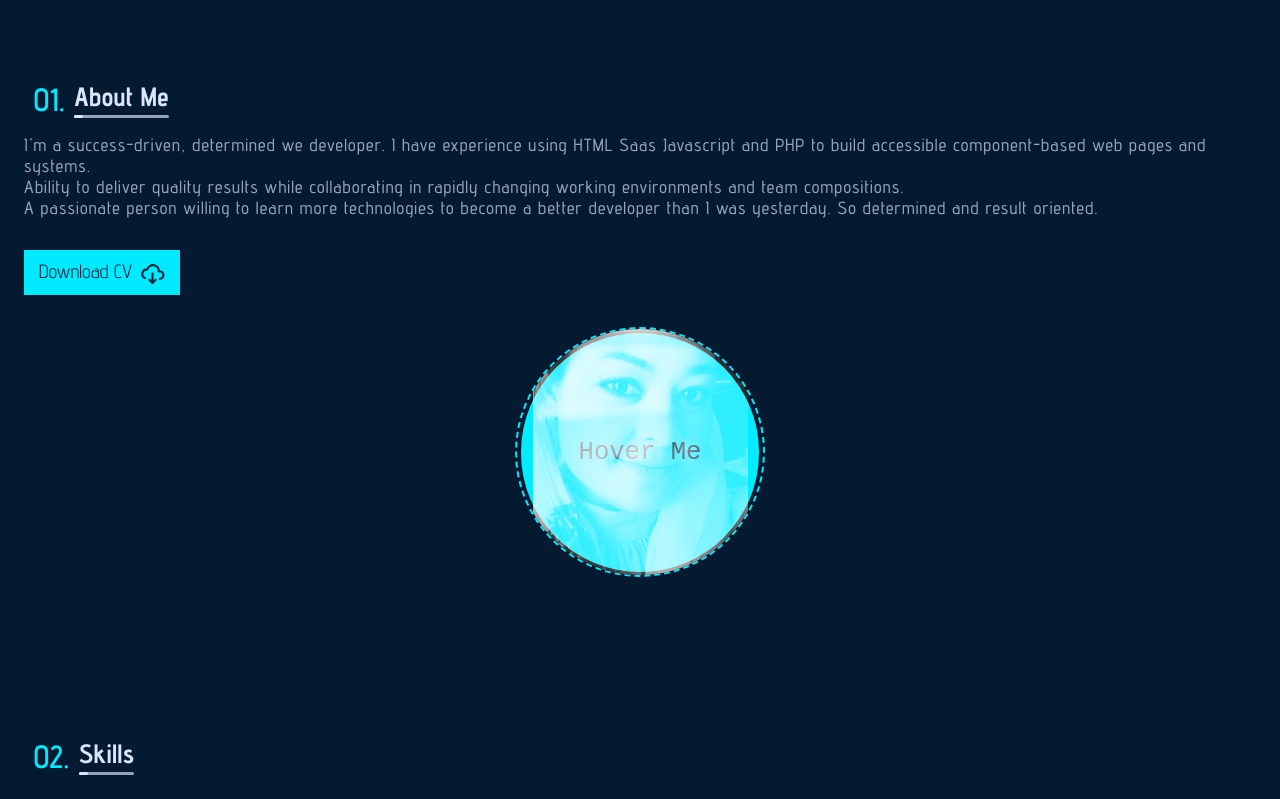
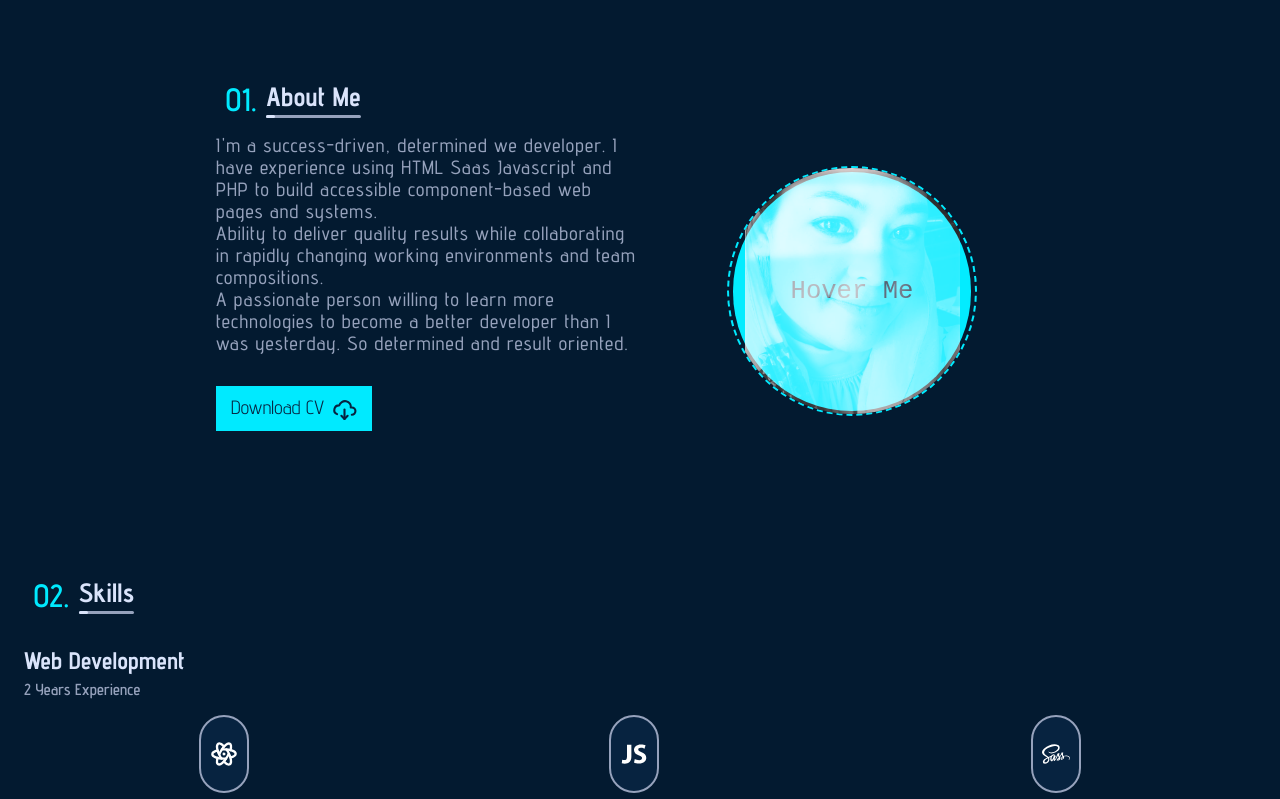
Before and after one commit to Zohra-Neda/Portfolio, a React (Create React App) app: page / in a window 1280 px wide. Shown: the part 520-1319 px from the top of the page. Built offline with nearby package versions, Linux system fonts and the light colour scheme.

Commit message:
Update responsive styles for .about section across breakpoints

```diff
--- a/src/Components/About_Section/about.scss
+++ b/src/Components/About_Section/about.scss
@@ -94,3 +94,34 @@
         }
     }
 }
+
+// MEDIA QUERIES ==========================>
+
+@media screen and (min-width: 769px) {
+    .about {
+        width: 70%;
+        margin: auto;
+    }
+}
+
+@media screen and (min-width: 960px) {
+    .about {
+        .sectionContent {
+            grid-template-columns: repeat(2, 1fr);
+            justify-content: center;
+            margin: auto;
+        }
+    }
+}
+
+@media screen and (min-width: 1240px) {
+    .about {
+        .sectionContent {
+            .textSection {
+                h4 {
+                    font-size: 1.2rem;
+                }
+            }
+        }
+    }
+}
```
